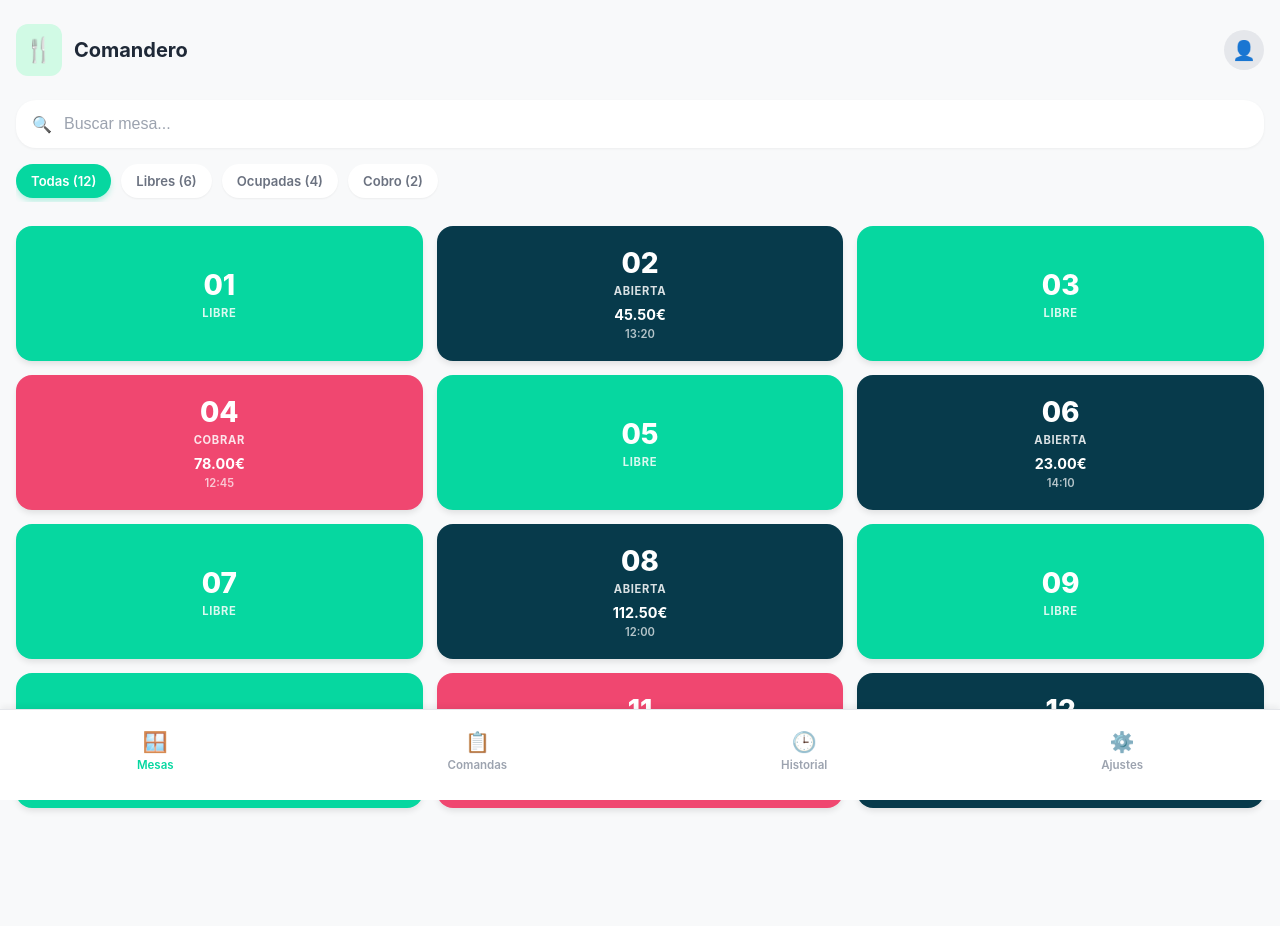
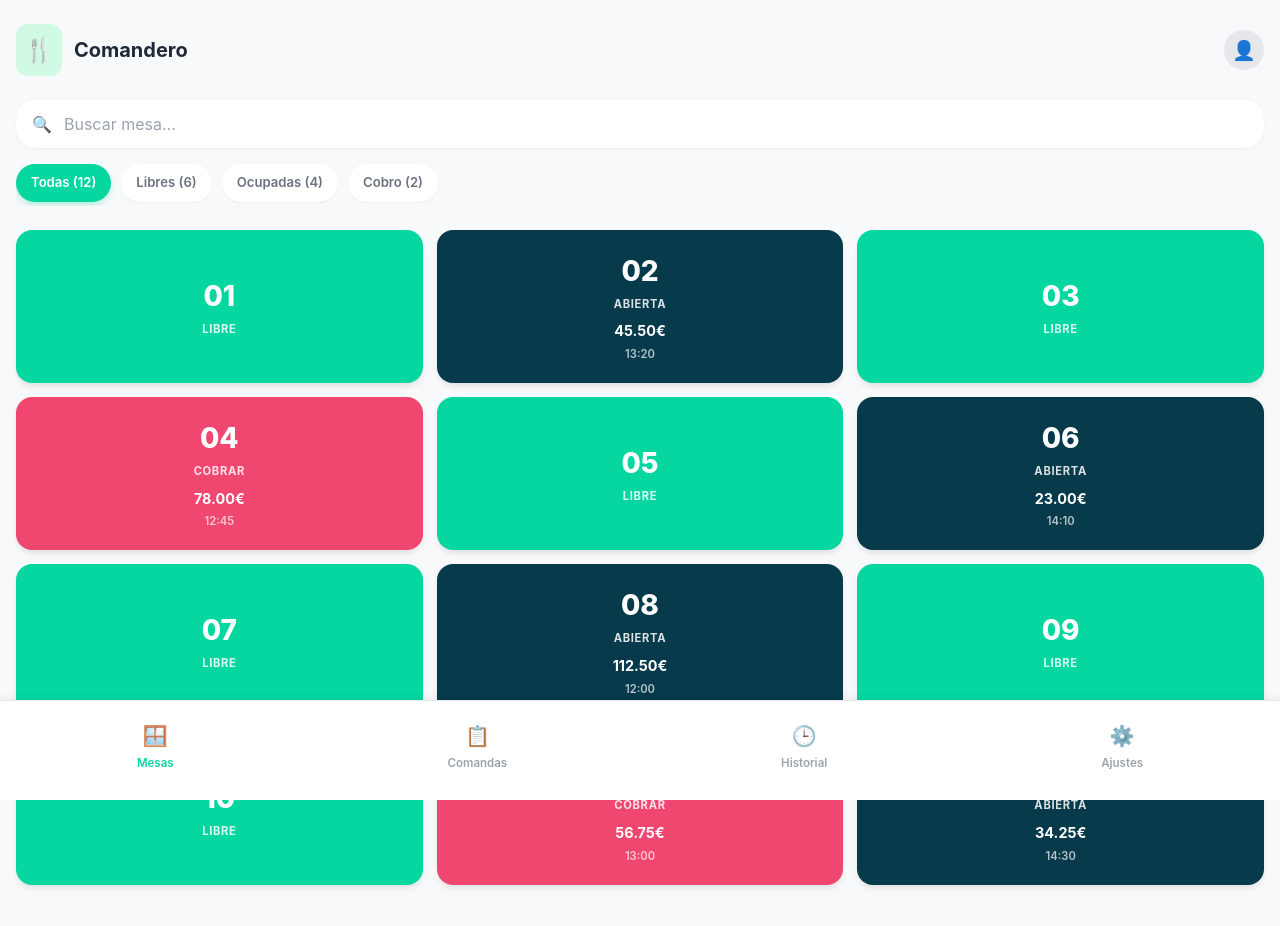
Before and after one commit to dajarony/comandero, a React (Vite) app: page /mesas in a window 1280 px wide. Shown: the top 926 px of the page. Built offline with nearby package versions, Linux system fonts and the light colour scheme.

Commit message:
feat: add Tailwind CSS v4 to project
Co-Authored-By: Claude Sonnet 4.6 <noreply@anthropic.com>

```diff
--- a/package.json
+++ b/package.json
@@ -11,8 +11,11 @@
     "generate-feature": "node scripts/generate-feature.js"
   },
   "dependencies": {
+    "@tailwindcss/vite": "^4.2.1",
     "react": "^19.2.0",
     "react-dom": "^19.2.0",
+    "react-router-dom": "^7.13.1",
+    "tailwindcss": "^4.2.1",
     "zustand": "^5.0.11"
   },
   "devDependencies": {
--- a/src/index.css
+++ b/src/index.css
@@ -1,3 +1,13 @@
+@import "tailwindcss";
+
+@theme {
+  --color-primary: #07d5a1;
+  --color-accent: #F04770;
+  --color-bg-app: #f5f8f8;
+  --color-dark-navy: #073A4B;
+  --font-display: "Manrope", system-ui, sans-serif;
+}
+
 :root {
   /* Color Palette - Vibrant Light Theme */
   --color-primary: #F04770; /* Watermelon Red - CTAs */
--- a/vite.config.ts
+++ b/vite.config.ts
@@ -1,10 +1,10 @@
 import { defineConfig } from 'vite'
 import react from '@vitejs/plugin-react'
+import tailwindcss from '@tailwindcss/vite'
 import path from 'path'
 
-// https://vite.dev/config/
 export default defineConfig({
-  plugins: [react()],
+  plugins: [react(), tailwindcss()],
   resolve: {
     alias: {
       '@': path.resolve(__dirname, './src'),
```
Also changed, not shown: 1 other file (tests, documents, lock files or other folders).
